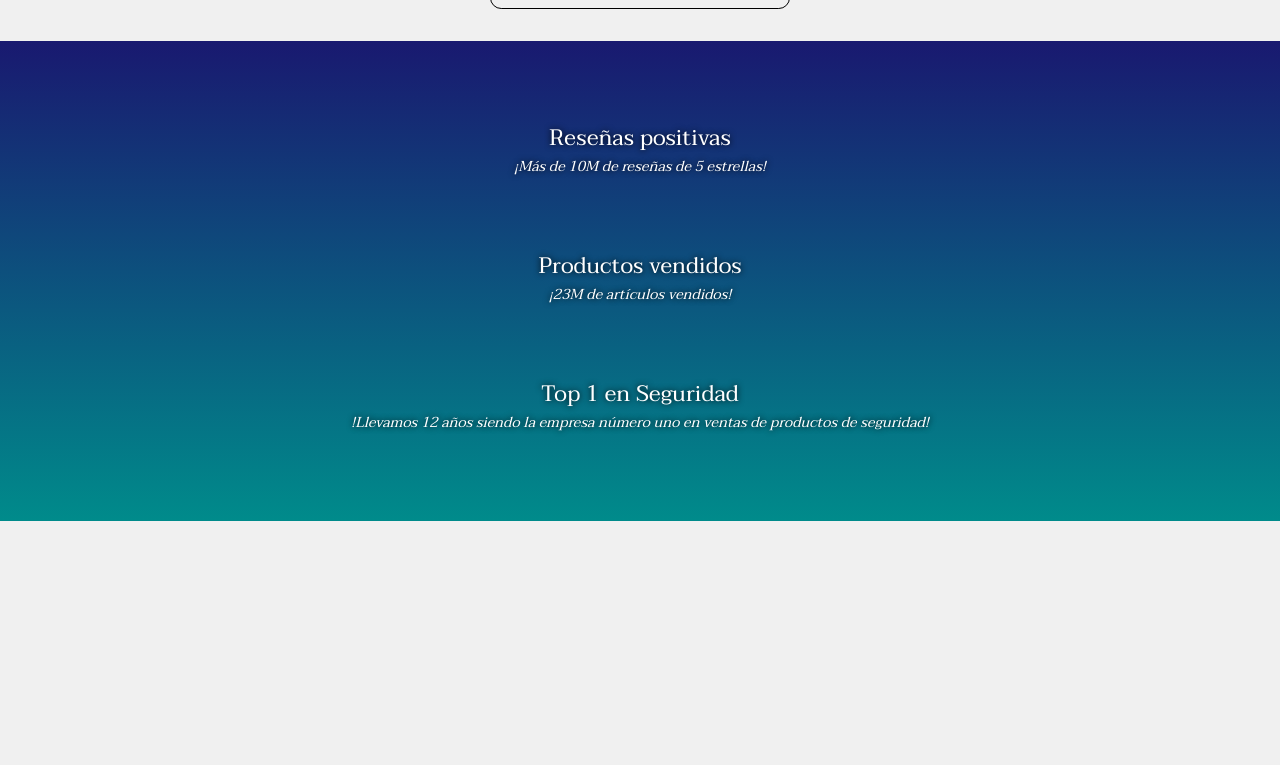
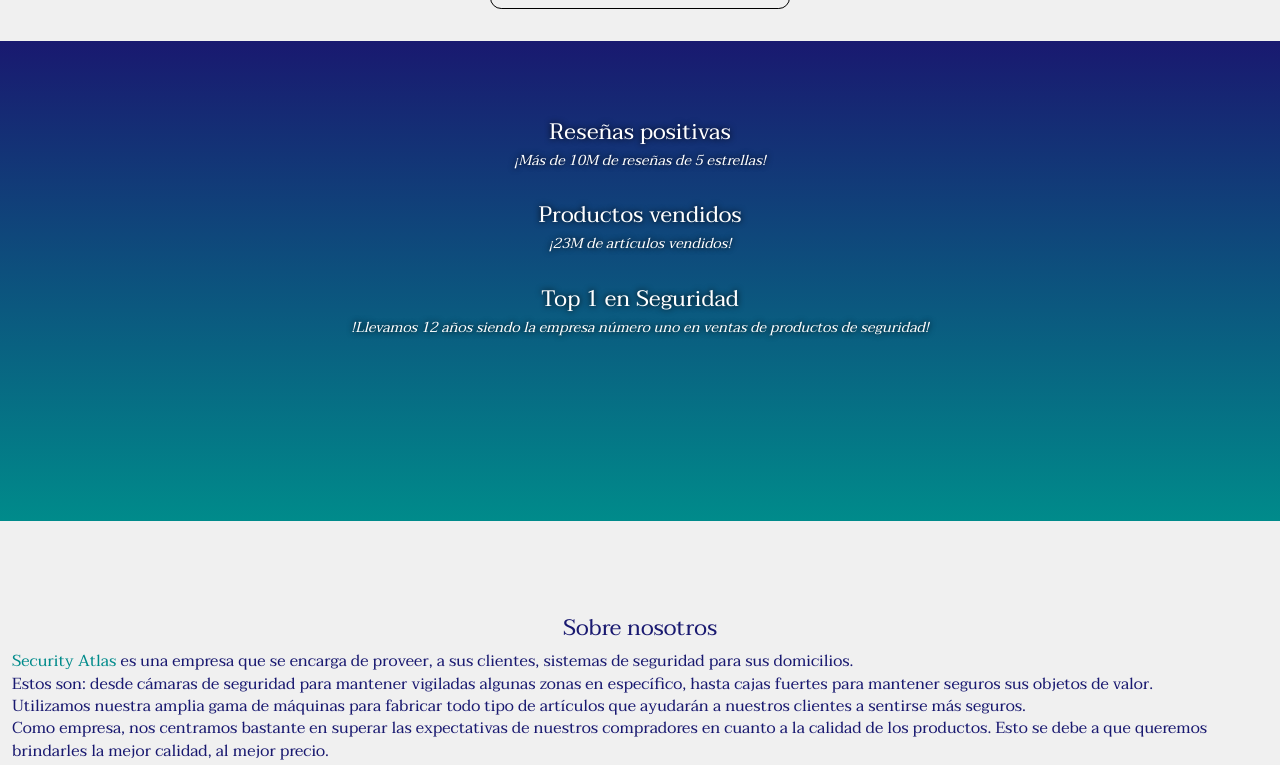
Before and after one commit to Zero10903/security-atlas, a plain HTML site: page index.html in a window 1280 px wide. Shown: the part 1460-2225 px from the top of the page. Before the commit the page ends 1981 px from the top, so only its background shows below. Drawn offline with Linux system fonts and the light colour scheme.

Commit message:
feat: about us section added

```diff
--- a/index.html
+++ b/index.html
@@ -137,7 +137,26 @@
         </div>
       </section>
 
-      <section class="about-us" id="about-us"></section>
+      <section class="about-us container" id="about-us">
+        <h3 class="about-us__title">Sobre nosotros</h3>
+        <p>
+          <span class="objAcentuado">Security Atlas</span> es una empresa que se
+          encarga de proveer, a sus clientes, sistemas de seguridad para sus
+          domicilios.
+        </p>
+        <p>
+          Estos son: desde cámaras de seguridad para mantener vigiladas algunas
+          zonas en específico, hasta cajas fuertes para mantener seguros sus
+          objetos de valor.
+        </p>
+        <p>
+          Utilizamos nuestra amplia gama de máquinas para fabricar todo tipo de
+          artículos que ayudarán a nuestros clientes a sentirse más seguros.<br />
+          Como empresa, nos centramos bastante en superar las expectativas de
+          nuestros compradores en cuanto a la calidad de los productos. Esto se
+          debe a que queremos brindarles la mejor calidad, al mejor precio.
+        </p>
+      </section>
       <section class="FAQ" id="FAQ"></section>
       <section class="contact-form" id="contact-form"></section>
     </main>
--- a/src/style.css
+++ b/src/style.css
@@ -223,11 +223,11 @@ body {
 /* ============================= STATS ============================= */
 /* ================================================================= */
 .stats {
-  height: 60vh;
+  min-height: 60vh;
   width: 100%;
 
   margin-top: 2em;
-  padding: 3em;
+  padding: 5em;
 
   color: white;
   text-align: center;
@@ -242,7 +242,7 @@ body {
 
   display: flex;
   flex-flow: column wrap;
-  justify-content: space-around;
+  gap: 2em;
 }
 .stat__title {
   font-size: 1.4em;
@@ -252,3 +252,17 @@ body {
   font-size: 0.9em;
   font-style: italic;
 }
+
+/* ================================================================= */
+/* ============================= ABOUT ============================= */
+/* ================================================================= */
+.about-us {
+  padding-top: 6em;
+}
+.about-us__title {
+  padding-bottom: 0.5em;
+
+  text-align: center;
+
+  font-size: 1.4em;
+}
```
